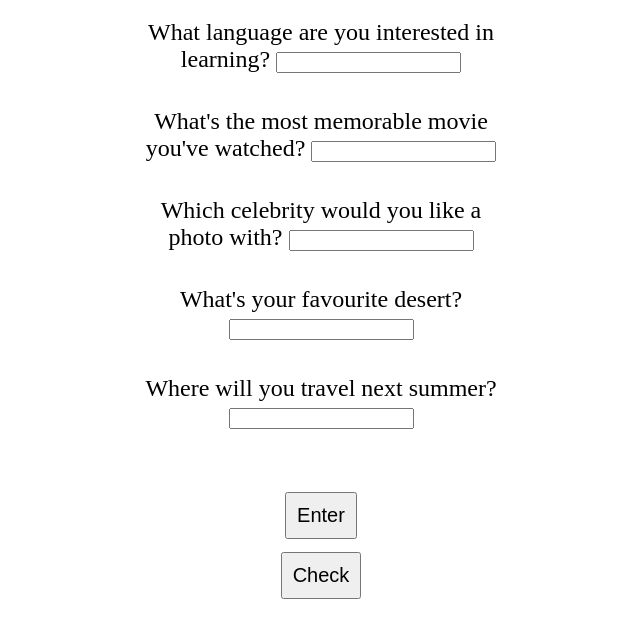
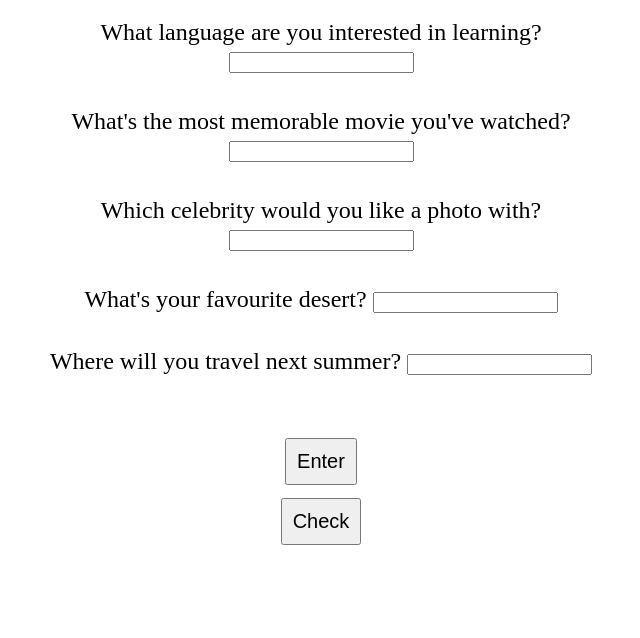
Before and after one commit to anthonywong611/FlaskAPI-GCP-Applications, a Flask app: page /post in a window 1280 px wide. Shown: the part 137-775 px from the top of the page, without its empty margins (319-959 px from the left). Run offline with Flask 2, Linux system fonts and the light colour scheme; some libraries are stand-ins or nearby versions.

Commit message:
modified

```diff
--- a/static/css/main.css
+++ b/static/css/main.css
@@ -29,7 +29,7 @@
 
 .right_col {
      display: inline-block;
-     width: 400px;
+     width: 600px;
      padding: 10px;
      margin: 1px;
      text-align: center;
```
